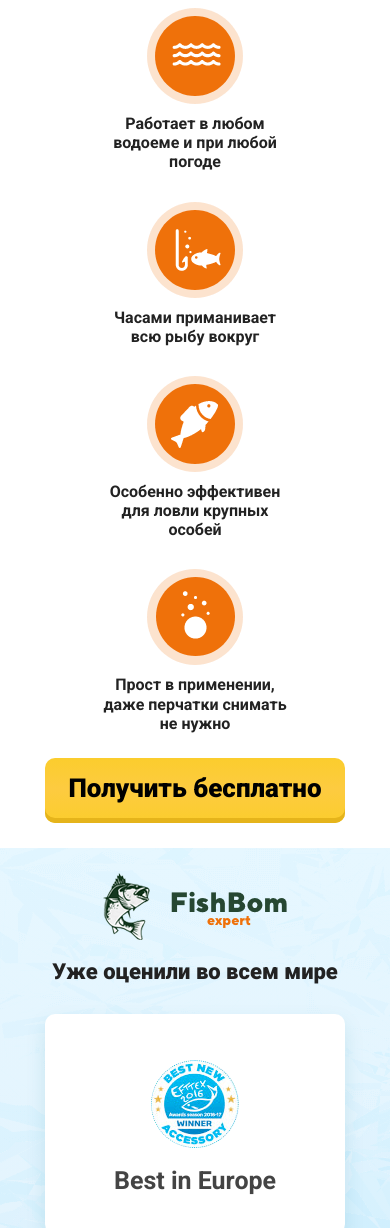
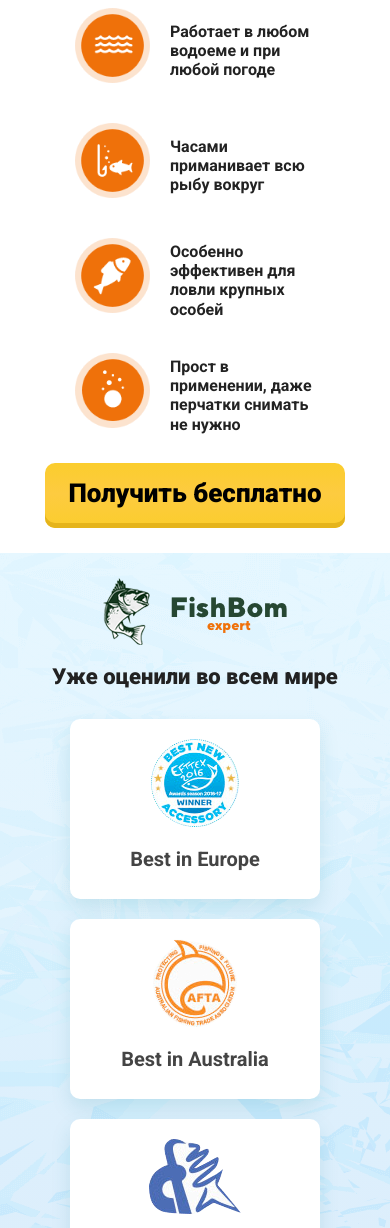
Before and after one commit to alexmay112/fishbom, a website: page app/index.html in a window 390 px wide. Shown: the part 7647-8875 px from the top of the page. Drawn offline with nearby package versions, Linux system fonts and the light colour scheme; files that its build step writes are made by us from their sources.

Commit message:
advantages best review changes

```diff
--- a/app/components/advantages/advantages.scss
+++ b/app/components/advantages/advantages.scss
@@ -164,6 +164,20 @@
             margin-top: 40px;
             width: 100%;
         }
+        &__item {
+            flex-direction: row;
+
+            p {
+                text-align: left;
+                margin-left: 20px;
+            }
+            br {
+                display: none;
+            }
+        }
+        &__item--line:after {
+display: none;
+        }
     }
 }
 
@@ -175,6 +189,9 @@
 
         &__choice {
             left: 0px;
+        }
+        &__item {
+            width: 49%;
         }
     }
 
@@ -196,6 +213,17 @@
 
         &__choice {
             left: -61px;
+        }
+        &__item {
+
+       img {
+           width: 75px;
+           height: 75px;
+       }
+       p {
+        font-size: 18px;
+
+       }
         }
     }
 
--- a/app/components/best/best.scss
+++ b/app/components/best/best.scss
@@ -53,26 +53,42 @@
 
 }
 
-@media screen and (max-width: 1310px) {
+@media screen and (max-width: 1239px) {
+    .best {
+        &__item {
+            max-width: 220px;
+        }
+
+    }
+
+}
+@media screen and (max-width: 1023px) {
+    .best {
+        &__item {
+            max-width: 180px;
+            padding-top: 28px;
+            height: 200px;
+            p {
+                font-size: 20px;
+            }
+        }
+
+
+    }
+
+}
+@media screen and (max-width: 767px) {
     .best {
         &__items {
             flex-wrap: wrap;
             justify-content: space-around;
         }
-
         &__item {
+            width: 50%;
+            max-width: 210px;
             margin-bottom: 20px;
-            width: 40%;
-        }
-    }
-
-}
-
-@media screen and (max-width: 767px) {
-    .best {
-        &__item {
-            width: 100%;
-            max-width: 320px;
+            padding: 20px 0;
+            height: 180px;
         }
 
     }
@@ -89,5 +105,10 @@
                 font-size: 22px;
             }
         }
+        &__item {
+            width: 100%;
+            max-width: 250px;
+        }
     }
+
 }
```
